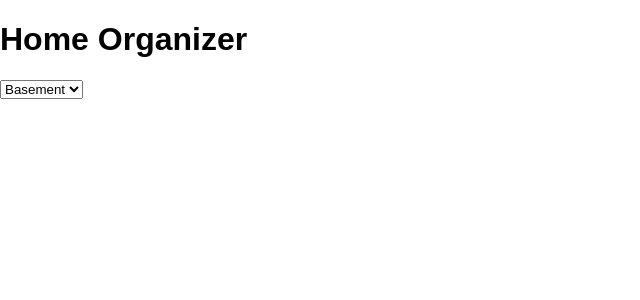
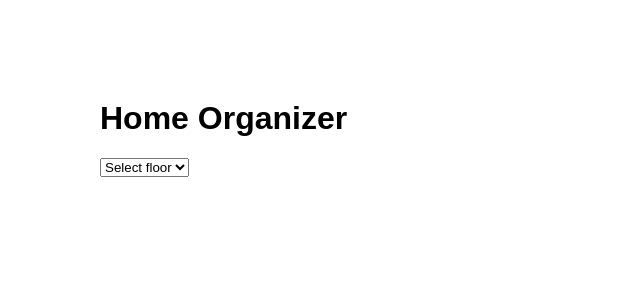
Before and after one commit to roshnikutty/react-home-organizer, a React (Create React App) app: page / in a window 1280 px wide. Shown: the top 300 px of the page, without its empty margins (0-640 px from the left). Built offline with nearby package versions, Linux system fonts and the light colour scheme.

Commit message:
fixed components to show depending on which floor is selected

```diff
--- a/src/App.css
+++ b/src/App.css
@@ -0,0 +1,12 @@
+*{
+    box-sizing: border-box;
+}
+
+body {
+    margin: 100px;
+}
+
+select {
+    display: block;
+    margin-bottom: 15px;
+}
--- a/src/App.js
+++ b/src/App.js
@@ -15,13 +15,48 @@ class App extends Component {
       secondFloorVisibility: false,
       atticRoomVisibility: false
     }
+    this.handleChange = this.handleChange.bind(this);
   }
+  handleChange(e) {
+    e.preventDefault();
+    if (document.getElementById("floor").value === "0") {
+      this.setState({
+        basementVisibility: true,
+        firstFloorVisibility: false,
+        secondFloorVisibility: false,
+        atticRoomVisibility: false
+      })
+    }
+    if (document.getElementById("floor").value === "1") {
+      this.setState({
+        basementVisibility: false,
+        firstFloorVisibility: true,
+        secondFloorVisibility: false,
+        atticRoomVisibility: false })
+    }
+    if (document.getElementById("floor").value === "2") {
+      this.setState({
+        basementVisibility: false,
+        firstFloorVisibility: false,
+        secondFloorVisibility: true,
+        atticRoomVisibility: false })
+    }
+    if (document.getElementById("floor").value === "3") {
+      this.setState({
+        basementVisibility: false,
+        firstFloorVisibility: false,
+        secondFloorVisibility: false,
+        atticRoomVisibility: true })
+    }
+  }
+
   render() {
     return (
       <div>
         <h1>Home Organizer</h1>
 
-        <select id="floor">
+        <select id="floor" onChange={this.handleChange}>
+          <option value="na"> Select floor </option>
           <option value="0"> Basement </option>
           <option value="1"> First </option>
           <option value="2"> Second </option>
--- a/src/AtticRoom.js
+++ b/src/AtticRoom.js
@@ -1,11 +1,11 @@
 import React from 'react';
 
 let AtticRoom = (props) => {
-    if (!props.atticRoomVisibility) {
+    if (!props.visibility) {
         return null;
     } else {
         return (
-            <select visibility={props.atticRoomVisibility}>
+            <select id="attic" visibile={`${props.visibility}`}>
                 <option value="attic_store"> Attic Storage </option>
             </select>
         );
--- a/src/BasementRoom.js
+++ b/src/BasementRoom.js
@@ -1,11 +1,11 @@
 import React from 'react';
 
 let BasementRoom = (props) => {
-    if (!props.basementVisibility) {
+    if (!props.visibility) {
         return null;
     } else {
         return (
-            <select visibility={props.basementVisibility}>
+            <select id="basement" visibile={`${props.visibility}`}>
                 <option value="study"> Study Room </option>
                 <option value="office"> Home Office </option>
                 <option value="laundry"> Laundry Room </option>
--- a/src/FirstFloorRoom.js
+++ b/src/FirstFloorRoom.js
@@ -1,11 +1,11 @@
 import React from 'react';
 
 let FirstFloorRoom = (props) => {
-    if (!props.firstFloorVisibility) {
+    if (!props.visibility) {
         return null;
     } else {
         return (
-            <select visibility={props.firstFloorVisibility}>
+            <select id="first" visible={`${props.visibility}`}>
                 <option value="kitchen"> Kitchen </option>
                 <option value="living"> Living Room </option>
                 <option value="dining"> Dining Room </option>
--- a/src/SecondFloorRoom.js
+++ b/src/SecondFloorRoom.js
@@ -1,11 +1,11 @@
 import React from 'react';
 
 let SecondFloorRoom = (props) => {
-    if (!props.secondFloorVisibility) {
+    if (!props.visibility) {
         return null;
     } else {
         return (
-            <select visibility={props.secondFloorVisibility}>
+            <select id="second" visibile={`${props.visibility}`}>
                 <option value="bedroom1"> Nursery </option>
                 <option value="bedroom2"> Kid's room </option>
                 <option value="bedroom3"> Master bedroom </option>
```
